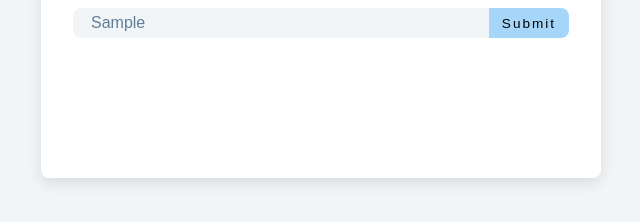
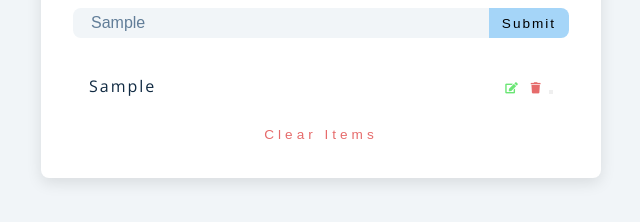
Before and after one commit to david204code/Grocery-JavaScript, a plain HTML site: page index.html in a window 1280 px wide. Both pictures are taken after typing "Sample" into the empty fields and a click on the button "Submit". Shown: the part 240-462 px from the top of the page, without its empty margins (319-959 px from the left). Drawn offline with nearby package versions, Linux system fonts and the light colour scheme.

Commit message:
Dynamically add item to the HTML list with JavaScript

```diff
--- a/app.js
+++ b/app.js
@@ -30,7 +30,31 @@ function addItem(e) {
 
   // (value && !editFlag)
   if (value !== "" && editFlag === false) {
-    console.log("Adding values");
+    const element = document.createElement("article");
+    // add class to the newly created article element
+    element.classList.add("grocery-item");
+    // add id
+    const attr = document.createAttribute("data-id");
+    attr.value = id;
+    // add the id to the element
+    element.setAttributeNode(attr);
+    // add it to the HTML element
+    element.innerHTML = `<p class="title">${value}</p>
+    <div class="btn-container">
+      <button type="button" class="edit-btn">
+        <i class="fas fa-edit"></i>
+      </button>
+      <button type="button" class="delete-btn">
+        <i class="fas fa-trash"></i>
+      </button>
+      <button></button>
+    </div>`;
+    // append child....add it to the list
+    list.appendChild(element);
+    // display alert
+    displayAlert("Item added to the list", "success");
+    // show container
+    container.classList.add("show-container");
     // (value && editFlag)
   } else if (value !== "" && editFlag === true) {
     console.log("Edit values");
--- a/index.html
+++ b/index.html
@@ -25,20 +25,7 @@
       </form>
       <!-- list -->
       <div class="grocery-container">
-        <div class="grocery-list">
-          <article class="grocery-item">
-            <p class="title">Item</p>
-            <div class="btn-container">
-              <button type="button" class="edit-btn">
-                <i class="fas fa-edit"></i>
-              </button>
-              <button type="button" class="delete-btn">
-                <i class="fas fa-trash"></i>
-              </button>
-              <button></button>
-            </div>
-          </article>
-        </div>
+        <div class="grocery-list"></div>
         <!-- clear button -->
         <button type="button" class="clear-btn">Clear items</button>
       </div>
```
